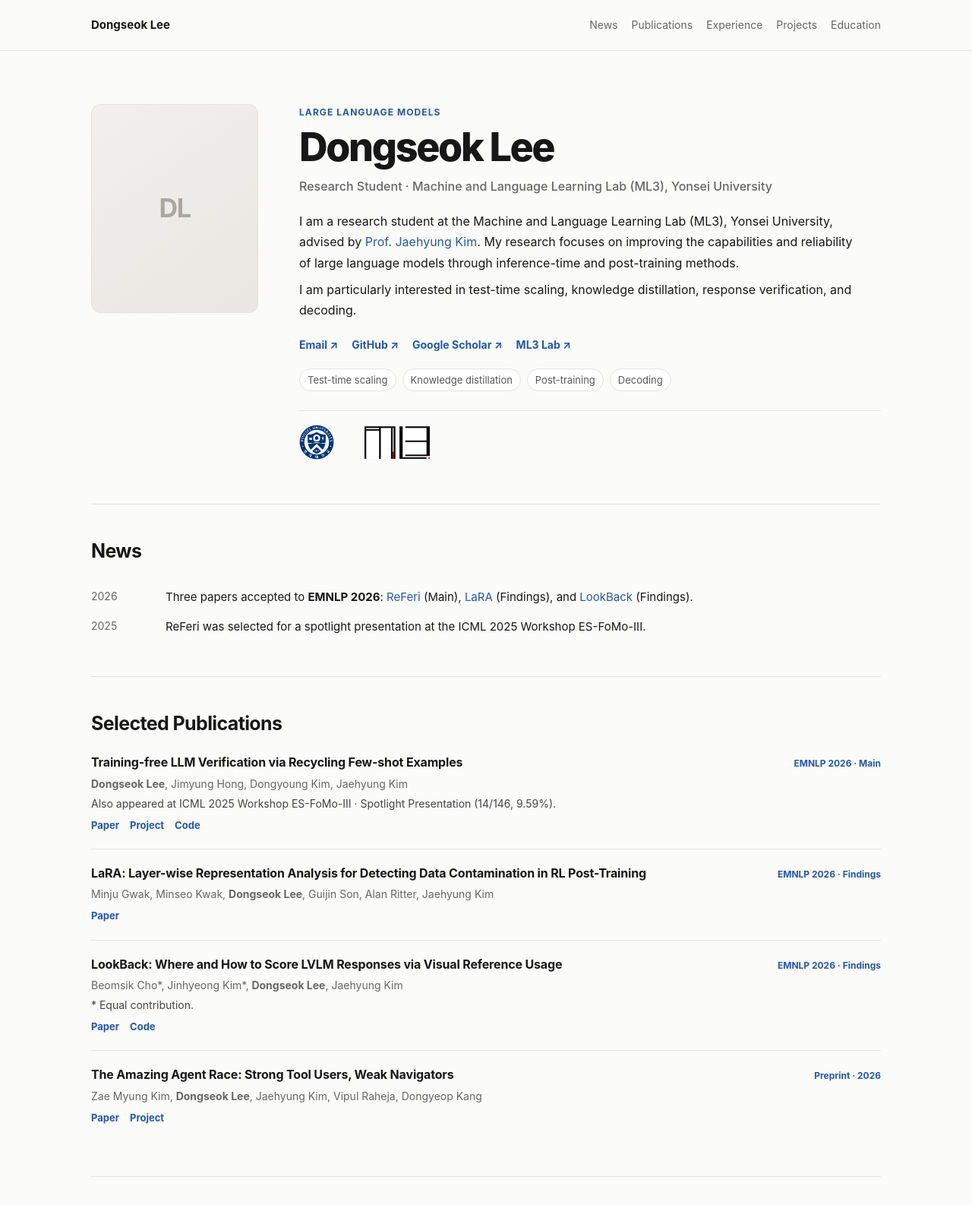
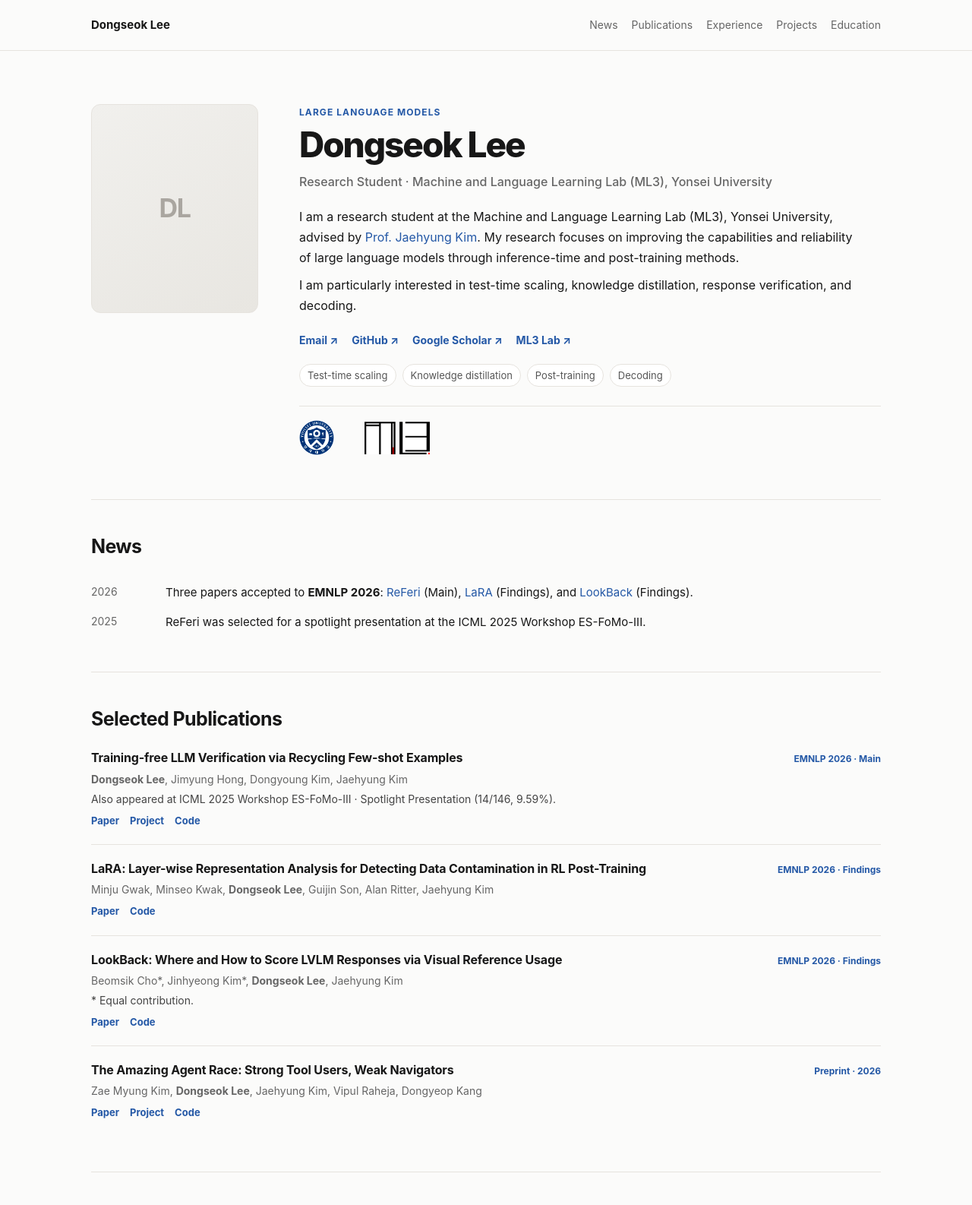
Before and after one commit to dongseok1220/dongseok1220.github.io, a plain HTML site: page index.html in a window 1280 px wide. Shown: the top 1586 px of the page at 76% size. Drawn offline with Linux system fonts and the light colour scheme.

Commit message:
Refine title size and add publication code links

```diff
--- a/index.html
+++ b/index.html
@@ -130,7 +130,7 @@
 
     h1 {
       margin: 0;
-      font-size: clamp(36px, 5.8vw, 52px);
+      font-size: clamp(32px, 5vw, 46px);
       line-height: 1.02;
       letter-spacing: -0.045em;
       font-weight: 760;
@@ -365,7 +365,7 @@
       .portrait { width: 150px; }
 
       h1 {
-        font-size: clamp(36px, 12vw, 48px);
+        font-size: clamp(32px, 10.5vw, 44px);
       }
 
       section { padding: 39px 0; }
@@ -505,6 +505,7 @@
             <p class="authors">Minju Gwak, Minseo Kwak, <strong>Dongseok Lee</strong>, Guijin Son, Alan Ritter, Jaehyung Kim</p>
             <div class="pub-links">
               <a href="https://arxiv.org/abs/2605.29888" target="_blank" rel="noreferrer">Paper</a>
+              <a href="https://github.com/talzoomanzoo/lara" target="_blank" rel="noreferrer">Code</a>
             </div>
           </li>
 
@@ -538,6 +539,7 @@
             <div class="pub-links">
               <a href="https://arxiv.org/abs/2604.10261" target="_blank" rel="noreferrer">Paper</a>
               <a href="https://minnesotanlp.github.io/the-amazing-agent-race" target="_blank" rel="noreferrer">Project</a>
+              <a href="https://github.com/minnesotanlp/the-amazing-agent-race" target="_blank" rel="noreferrer">Code</a>
             </div>
           </li>
         </ol>
```
